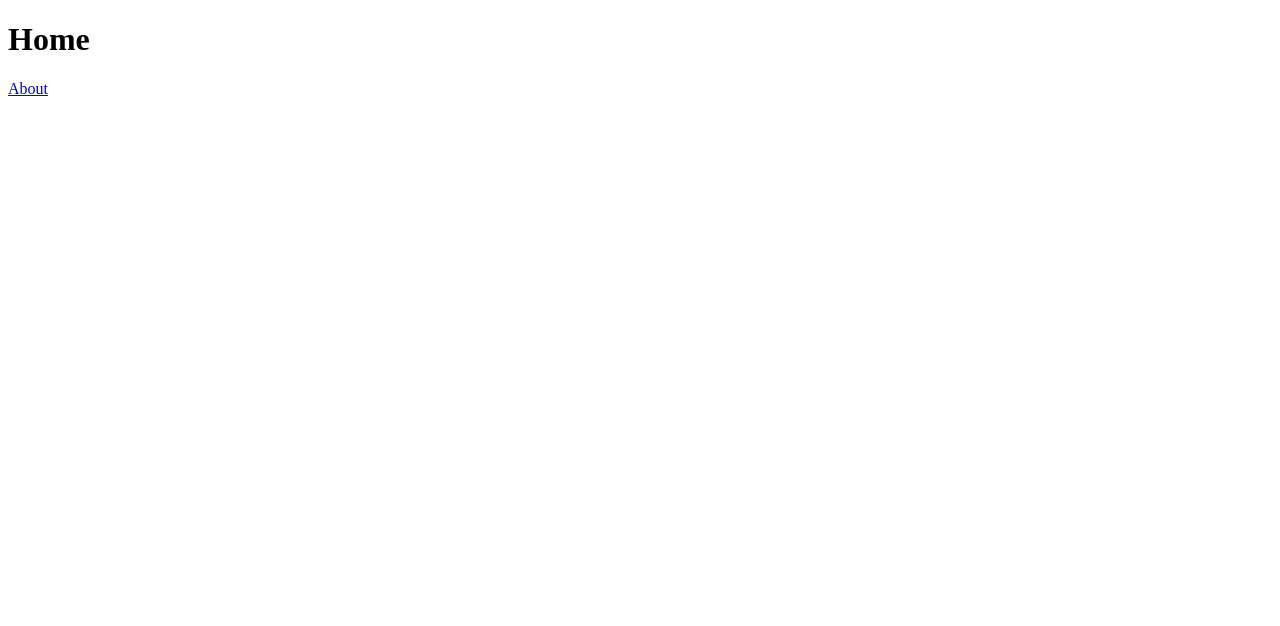
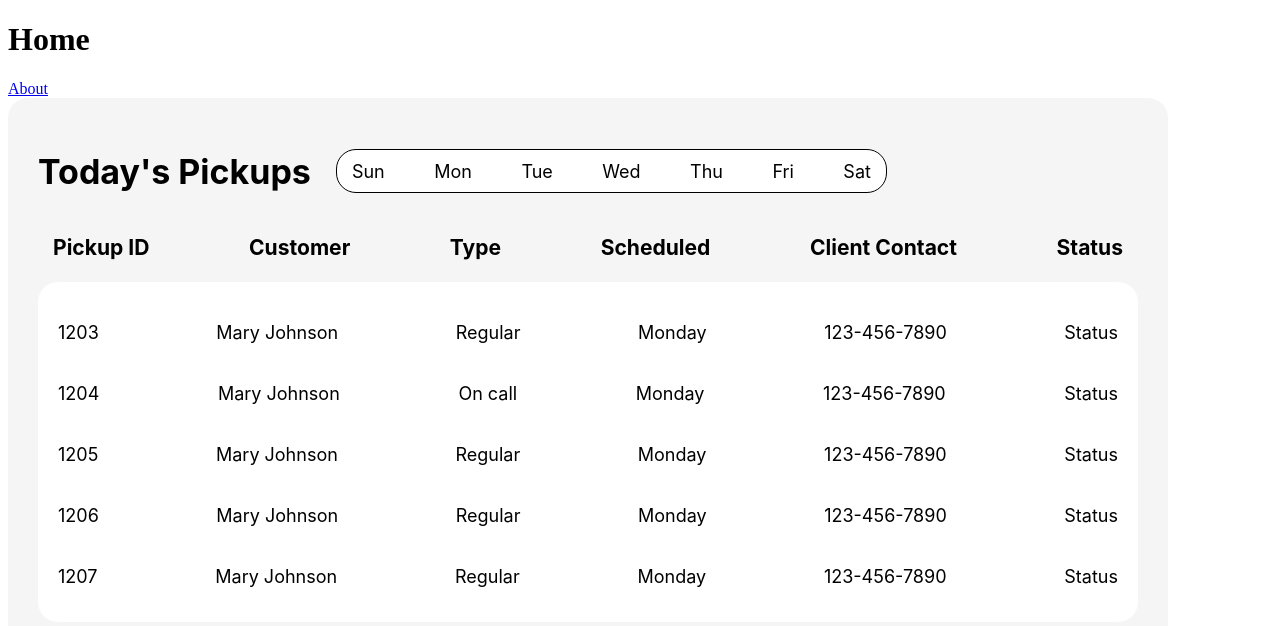
Before and after one commit to ubcmotion/united-we-can, a Next.js app in the folder apps/web/web/: page / in a window 1280 px wide. Shown: the top 626 px of the page. Built offline with nearby package versions, Linux system fonts and the light colour scheme.

Commit message:
feat: ui for Todays Pickups component

```diff
--- a/apps/web/web/next.config.ts
+++ b/apps/web/web/next.config.ts
@@ -2,7 +2,7 @@ import type { NextConfig } from "next"
 
 const nextConfig: NextConfig = {
   /* config options here */
-  output: 'standalone'
+  output: "standalone",
 }
 
 export default nextConfig
--- a/apps/web/web/package.json
+++ b/apps/web/web/package.json
@@ -13,6 +13,7 @@
     "next": "^15.0.4",
     "react": "^19.0.0",
     "react-dom": "^19.0.0",
+    "styled-components": "^6.1.15",
     "vitest": "^2.1.8"
   },
   "devDependencies": {
--- a/apps/web/web/src/app/page.tsx
+++ b/apps/web/web/src/app/page.tsx
@@ -7,6 +7,8 @@ export default function Page() {
     <div>
       <h1>Home</h1>
       <Link href="/about">About</Link>
+      <TodaysPickups></TodaysPickups>
     </div>
+
   )
 }
```
Also changed, not shown: package.json (+0 -8 lines), 2 other files (tests, documents, lock files or other folders).
